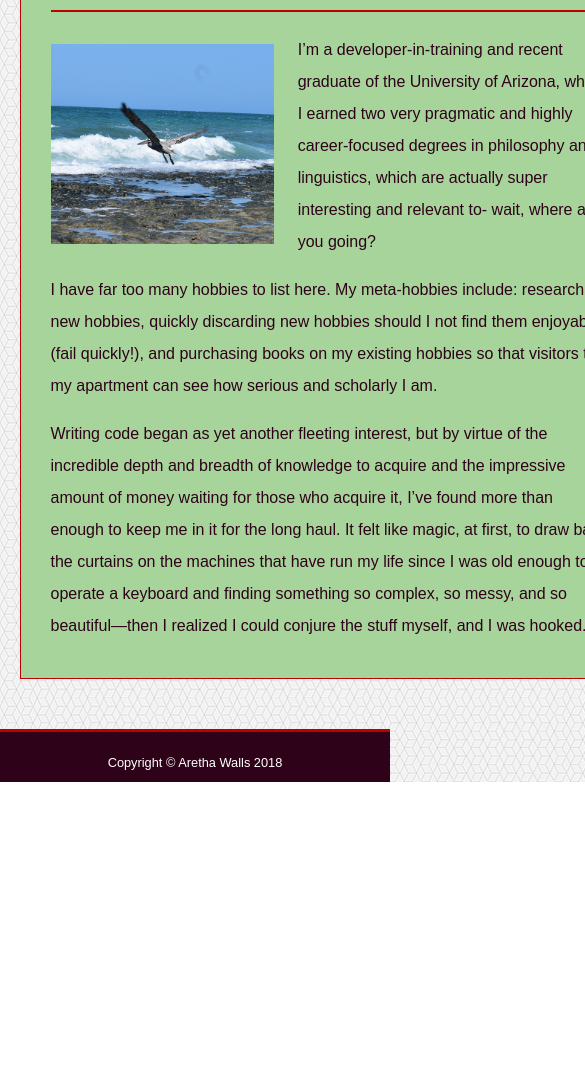
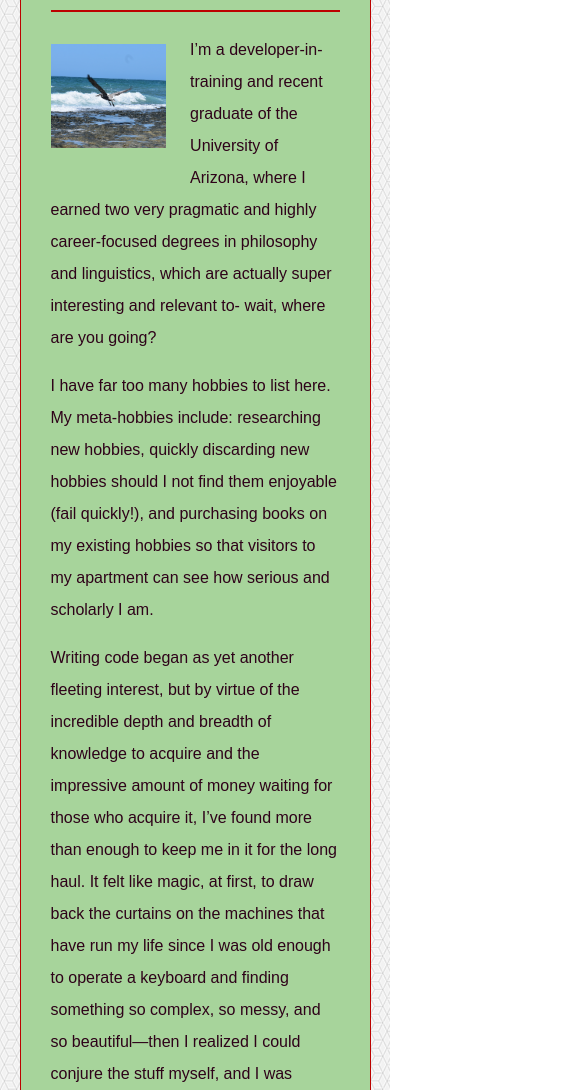
Before and after one commit to ASWalls/Responsive-Portfolio, a plain HTML site: page index.html in a window 390 px wide. Shown: the part 235-1325 px from the top of the page, 585 px wide, since content can reach past the window. Before the commit the page ends 1017 px from the top, so only its background shows below. Drawn offline with Linux system fonts and the light colour scheme.

Commit message:
Added responsive styles to index at 786

```diff
--- a/assets/css/style.css
+++ b/assets/css/style.css
@@ -85,7 +85,7 @@ section {
     margin: 0 auto;
     margin-top: 50px;
     margin-bottom: 50px;
-    min-height: calc(100vh - 231px);
+    min-height: calc(100vh - 251px);
 
 }
 .container {
@@ -170,7 +170,7 @@ input[type="submit"]{
 footer {
     background: #2E0219;
     border-top: 3px solid #BC0200;
-    height: 50px;
+    height: 70px;
     color: #FFF;
     text-align: center;
 }
@@ -218,7 +218,11 @@ footer p {
 
 /*786px styles:*/
 @media (max-width: 768px) {
-
+    section {
+        width: 90%;
+        margin-left: auto;
+        margin-right: auto;
+    }
 }
 /*End 786px styles*/
 
```
